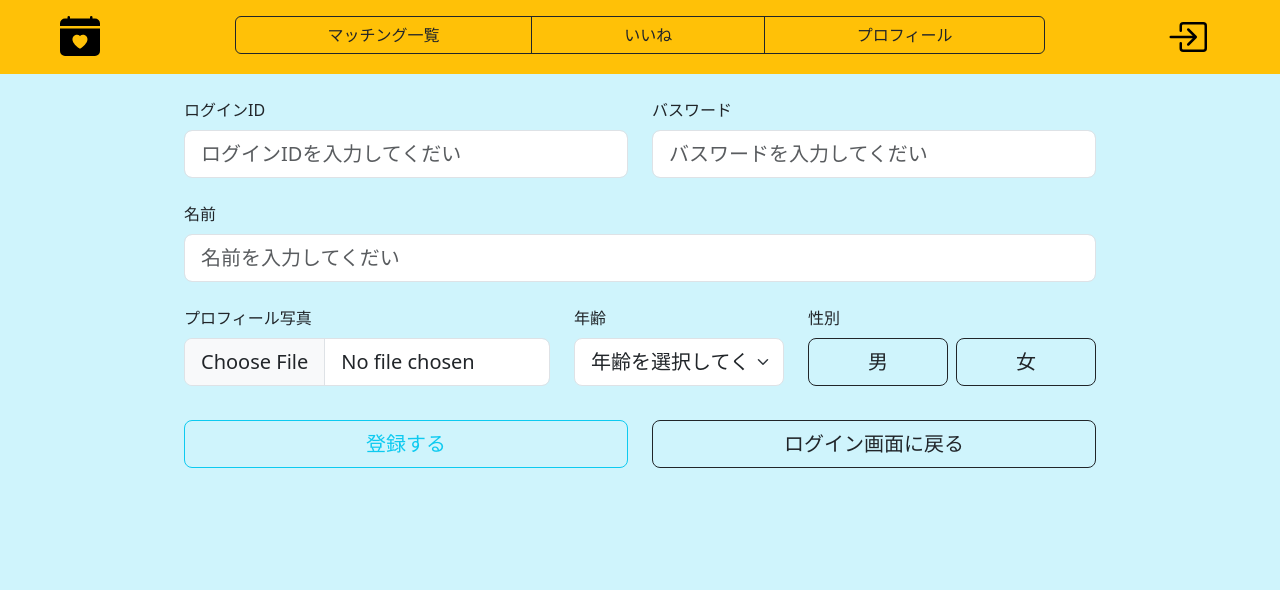
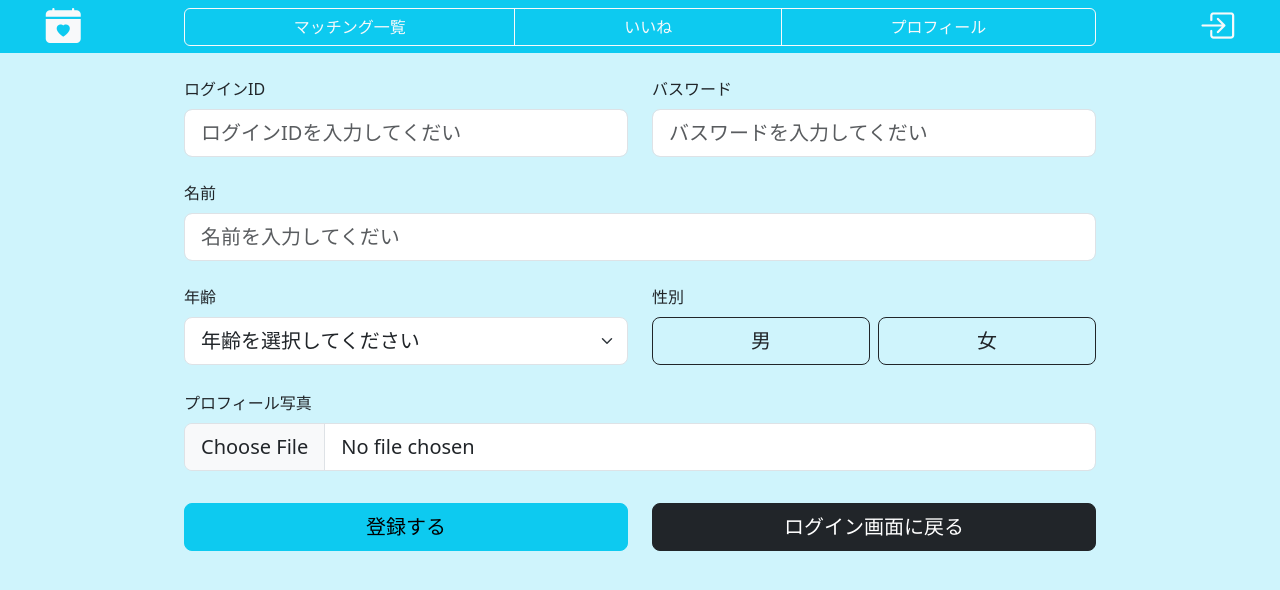
Before and after one commit to khjasonlam/dating-app, a PHP site: page /Register.php in a window 1280 px wide. Shown: the top 590 px of the page. Run offline with PHP 8.4, Linux system fonts and the light colour scheme; the visitor is signed in with stand-in values (Sample User, id 1); tables that the repository leaves empty or names only in its code hold one stand-in row (values such as "Sample post").

Commit message:
:art: Add button icon

```diff
--- a/src/components/CommonTools.php
+++ b/src/components/CommonTools.php
@@ -7,9 +7,9 @@ $menubar = [
 
 function checkActivePage($directory) {
   if ($directory === $_SERVER["SCRIPT_NAME"]) {
-    $mode = "btn btn-outline-dark active";
+    $mode = "btn btn-outline-light active mt-2";
   } else {
-    $mode = "btn btn-outline-dark";
+    $mode = "btn btn-outline-light mt-2";
   }
   return $mode;
 }
@@ -20,13 +20,10 @@ if (isset($_POST['logoutSubmit'])) {
 
 ?>
 <script src="../assets/js/MatchedSuccess.js"></script>
-<div class="sticky-top container-fluid bg-warning py-3">
-  <div class="row g-2">
-    <div class="col-2">
-      <img
-        src="../assets/icon/calendar-heart-fill.svg"
-        width="40" height="40" class="mx-5"
-      >
+<div class="sticky-top container-fluid bg-info">
+  <div class="row justify-content-around">
+    <div class="col-auto m-0">
+      <i class="bi-calendar-heart-fill text-light" style="font-size: 35px;"></i>
     </div>
     <?php
     $showMenubar =
@@ -34,7 +31,7 @@ if (isset($_POST['logoutSubmit'])) {
       $_SERVER["SCRIPT_NAME"] !== "/dating-app/src/pages/Register.php";
     if ($showMenubar):
     ?>
-      <div class="col-8">
+      <div class="col-9 m-0">
         <div class="btn-group container">
           <?php
           include_once("../database/LoginStatus.php");
@@ -45,17 +42,15 @@ if (isset($_POST['logoutSubmit'])) {
           ?>
         </div>
       </div>
-      <div class="col-2">
-        <div class="btn-group container justify-content-end">
-          <form method="POST" action="<?php $_SERVER["SCRIPT_NAME"];?>">
-            <button type="submit" name="logoutSubmit" class="btn btn-link p-0">
-              <img
-                src="../assets/icon/box-arrow-in-right.svg"
-                width="40" height="40" class="mx-5"
-              >
-            </button>
-          </form>
-        </div>
+      <div class="col-auto m-0">
+        <form method="POST" action="<?php $_SERVER["SCRIPT_NAME"];?>">
+          <input type="hidden" name="logoutSubmit">
+            <i
+              class="bi-box-arrow-in-right text-light"
+              onclick="this.parentNode.submit()"
+              style="cursor: pointer; font-size: 35px;"
+            ></i>
+        </form>
       </div>
     <?php endif; ?>
   </div>
@@ -64,12 +59,12 @@ if (isset($_POST['logoutSubmit'])) {
 $isMatched = getMatchedUserSession();
 if (isset($isMatched)):
 ?>
-<div class='z-3 bg-danger position-absolute w-100 h-100' id='success'>
-  <div class="position-absolute text-center top-50 start-50 translate-middle fs-1">
-    <img
-      src="../assets/icon/arrow-through-heart-fill.svg"
-      width="200" height="200"
-    >
+<div class="z-3 bg-danger-subtle position-absolute w-100 h-100" id="success">
+  <div
+    class="position-absolute text-center text-danger
+    top-50 start-50 translate-middle fs-1"
+  >
+    <i class="bi-arrow-through-heart-fill" style="font-size: 200px;"></i>
     <br>
     マッチしました
   </div>
--- a/src/pages/EditProfile.php
+++ b/src/pages/EditProfile.php
@@ -122,14 +122,14 @@
         <!-- submit -->
         <div class="col-md-6 d-grid">
           <input
-            type="submit" class="btn btn-outline-primary btn-lg my-2"
+            type="submit" class="btn btn-primary btn-lg my-2"
             value="プロフィールを更新する" name="editProfileSubmit"
             formenctype="multipart/form-data"
           >
         </div>
         <!-- back to login page -->
         <div class="col-md-6 d-grid">
-          <a type="button" href='Profile.php' class="btn btn-outline-dark btn-lg my-2">
+          <a type="button" href='Profile.php' class="btn btn-dark btn-lg my-2">
             プロフィール画面に戻る
           </a>
         </div>
--- a/src/pages/Register.php
+++ b/src/pages/Register.php
@@ -39,16 +39,8 @@
             name="username" placeholder="名前を入力してくだい"
           >
         </div>
-        <!-- profile picture -->
-        <div class="col-md-5">
-          <label for="profilePicture" class="form-label">プロフィール写真</label>
-          <input
-            type="file" class="form-control form-control-lg"
-            name="profilePicture" id="profilePicture"
-          >
-        </div>
         <!-- age -->
-        <div class="col-md-3">
+        <div class="col-md-6">
           <label for="age" class="form-label">年齢</label>
           <select class="form-select form-select-lg" name="age">
             <option selected>年齢を選択してください</option>
@@ -61,7 +53,7 @@
           </select>
         </div>
         <!-- gender -->
-        <div class="col-md-4">
+        <div class="col-md-6">
           <label for="gender" class="form-label">性別</label>
           <div class="form-check px-0">
             <div class="row g-2">
@@ -76,17 +68,25 @@
             </div>
           </div>
         </div>
+        <!-- profile picture -->
+        <div class="col-md-12">
+          <label for="profilePicture" class="form-label">プロフィール写真</label>
+          <input
+            type="file" class="form-control form-control-lg"
+            name="profilePicture" id="profilePicture"
+          >
+        </div>
         <!-- submit -->
         <div class="col-md-6 d-grid">
           <input
-            type="submit" class="btn btn-outline-info btn-lg my-2"
+            type="submit" class="btn btn-info btn-lg my-2"
             value="登録する" name="registerSubmit"
             formenctype="multipart/form-data"
           >
         </div>
         <!-- back to login page -->
         <div class="col-md-6 d-grid">
-          <a type="button" href='Login.php' class="btn btn-outline-dark btn-lg my-2">
+          <a type="button" href='Login.php' class="btn btn-dark btn-lg my-2">
             ログイン画面に戻る
           </a>
         </div>
```
Also changed, not shown: src/pages/Interactions.php (+18 -6 lines), src/pages/Login.php (+6 -1 lines), src/pages/Message.php (+17 -13 lines), src/pages/Profile.php (+12 -9 lines).
